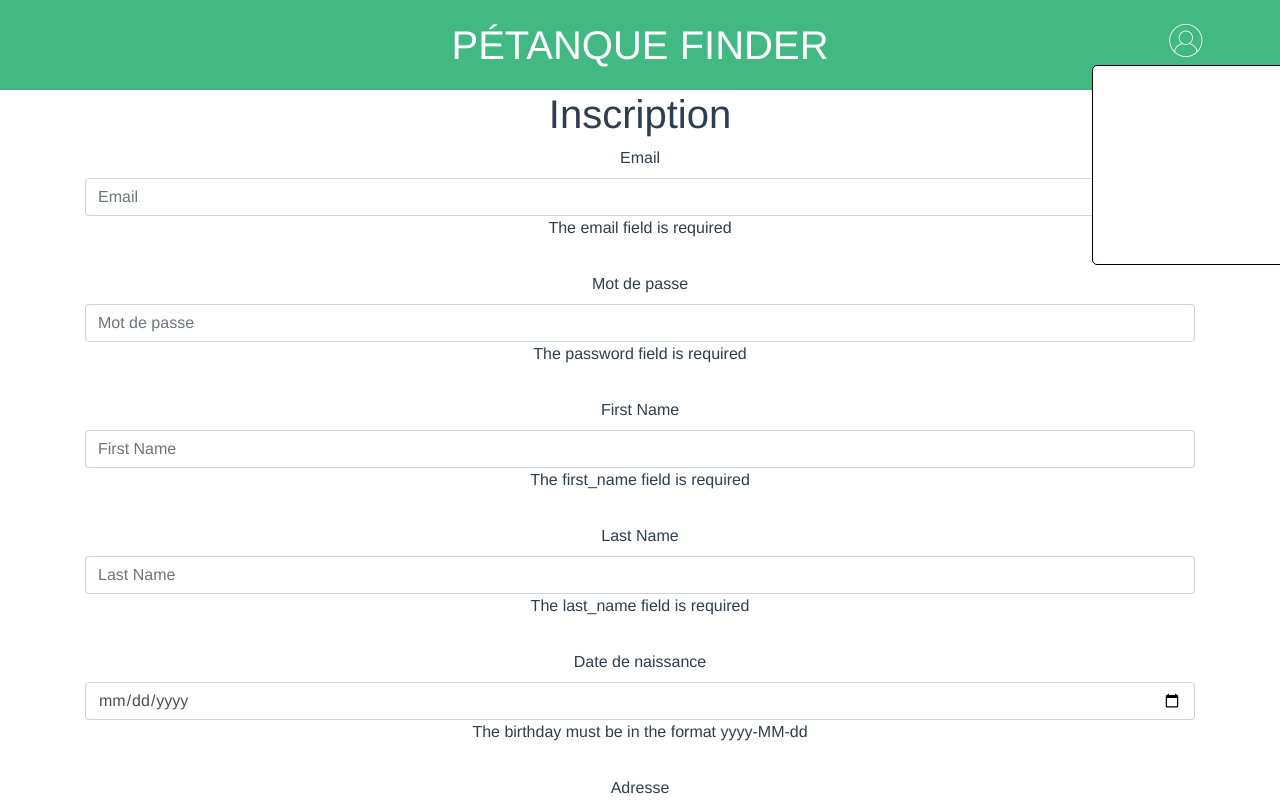
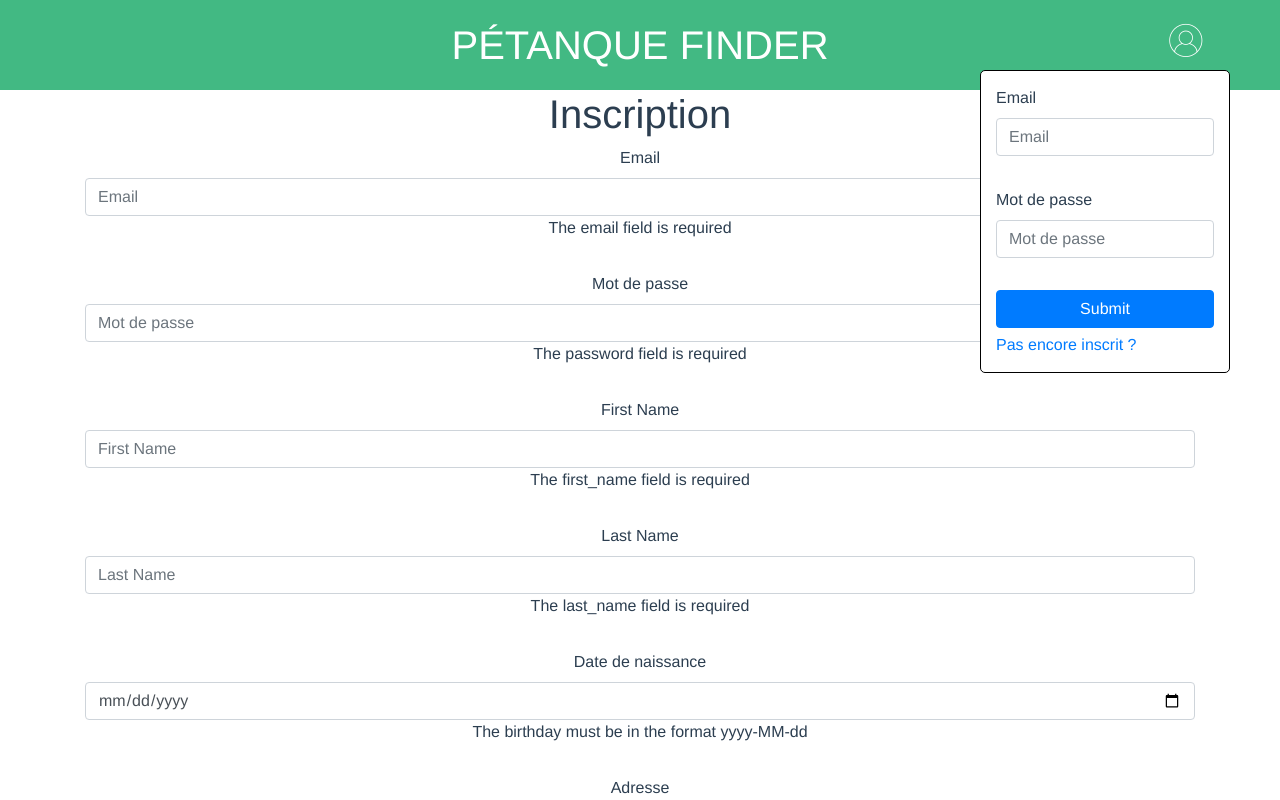
Before and after one commit to Martin-Maxime/PetanqueFinder, a Vue app in the folder client/: page /signup in a window 1280 px wide. Both pictures are taken after a click on the element 1185 px from the left and 45 px from the top of the page. Shown: the top 800 px of the page. Built offline with nearby package versions, Linux system fonts and the light colour scheme.

Commit message:
add handler errors login

```diff
--- a/client/src/components/Signup.vue
+++ b/client/src/components/Signup.vue
@@ -58,7 +58,7 @@
                <label class="label">Date de naissance</label>
                   <p class="">
                     <input name="date_limit" value="01/01/2017" type="hidden">
-                    <input name="birthday" value="01/01/2017" v-model="birthday" v-validate.initial="'required|before:01/01/2018'" :class="{'input form-control': true, 'is-danger': errors.has('birthday') }" type="date">
+                    <input name="birthday" value="01/01/2017" v-model="birthday" v-validate.initial="'required'" :class="{'input form-control': true, 'is-danger': errors.has('birthday') }" type="date">
                      <i v-show="errors.has('birthday')" class="fa fa-warning"></i>
                      <span v-show="errors.has('birthday')" class="help is-danger">{{ errors.first('birthday') }}</span>
                   </p>
--- a/client/src/components/auth/login/Login.vue
+++ b/client/src/components/auth/login/Login.vue
@@ -2,18 +2,75 @@
 	<div class="login">
 		<a><span v-on:click="displayLogin" class="icon-LOGIN"></span></a>
 		<div ref="connect" class="connect-wrapper">
-
+			<form class="col-md-12" @submit.prevent="checkLogin">
+				<div class="row">
+					<div class="col-md-12 form-group">
+						<label class="label">Email</label>
+						<p class="">
+							<input name="email" v-model="email" :class="{'input form-control': true, 'is-danger': errors.has('email') }" type="text" placeholder="Email">
+							<i v-show="errors.has('email')" class="fa fa-warning"></i>
+							<span v-show="errors.has('email')" class="help is-danger">{{ errors.first('email') }}</span>
+							<div v-if="this.errorEmail" class="wrong" role="alert">
+								L'adresse email n'existe pas
+							</div>
+						</p>
+					</div>
+				</div>
+				<div class="row">
+					<div class="col-md-12 form-group">
+						<label class="label">Mot de passe</label>
+						<p class="">
+							<input name="password" v-model="password" :class="{'input form-control': true, 'is-danger': errors.has('password') }" type="password" placeholder="Mot de passe">
+							<i v-show="errors.has('password')" class="fa fa-warning"></i>
+							<span v-show="errors.has('password')" class="help is-danger">{{ errors.first('password') }}</span>
+						</p>
+						<div v-if="this.errorPassword" class="wrong" role="alert">
+							Mauvais mot de passe
+						</div>
+					</div>
+				</div>
+				<div class="row">
+					<div class="col-md-12">
+						<button class="btn btn-primary btn-block submit" v-on:click="checkLogin();" type="submit">Submit</button>
+					</div>
+				</div>
+				<div class="row">
+					<div class="col-md-12">
+						<router-link class="signup-link" to="/signup">Pas encore inscrit ?</router-link>
+					</div>
+				</div>
+			</form>
 		</div>
  	</div>
 </template>
 
 <script>
+import LoginService from '@/services/auth/LoginService';
+import { mixin as clickaway } from '@/directives/outside-click';
 export default {
 	name: 'LoginComponent',
+	data: () => ({
+		errorEmail: false,
+		errorPassword: false,
+	    email: '',
+	    password: '',
+	}),
   	methods: {
 	    displayLogin: function (event) {
 		    var element = this.$refs.connect;
 		    element.classList.toggle("active");
+	    },
+        async checkLogin() {
+			await LoginService.checkLogin({
+				email: this.email,
+				password: this.password,
+			}).then(response => {
+				console.log(this.errorPassword)
+				console.log('ok')
+			}).catch(error => {
+		        this.errorPassword = error.response.data.errorPassword;
+		        this.errorEmail = error.response.data.userNotFound;
+			})
 	    }
 	}
 }
@@ -34,14 +91,28 @@ export default {
 			display: none;
 			z-index: 10;
 			position: absolute;
-			bottom: -175px;
-			width: 200px;
-			height: 200px;
+			top: 70px;
+			right: 50px;
+			width: 250px;
+			height: auto;
+			padding: 15px 0;
 			border-radius: 5px;
 			background-color: #FFF;
 			border: 1px solid #000;
+			text-align: left;
 			&.active {
 				display: block;
+			}
+			div.form-group {
+				div.wrong {
+					color: red;
+				}
+			}
+			button.submit {
+				margin-bottom: 5px;
+			}
+			a.signup-link {
+				text-decoration: none;
 			}
 		}
 	}
--- /dev/null
+++ b/client/src/services/auth/LoginService.js
@@ -0,0 +1,7 @@
+import Api from '@/services/Api'
+
+export default {
+  checkLogin(params) {
+    return Api().post('login', params)
+  }
+}
--- a/client/src/services/auth/SignupService.js
+++ b/client/src/services/auth/SignupService.js
@@ -3,6 +3,5 @@ import Api from '@/services/Api'
 export default {
   addUser(params) {
     return Api().post('signup', params)
-
   }
 }
```
Also changed, not shown: client/src/directives/outside-click.js (added), 1 other file (tests, documents, lock files or other folders).
